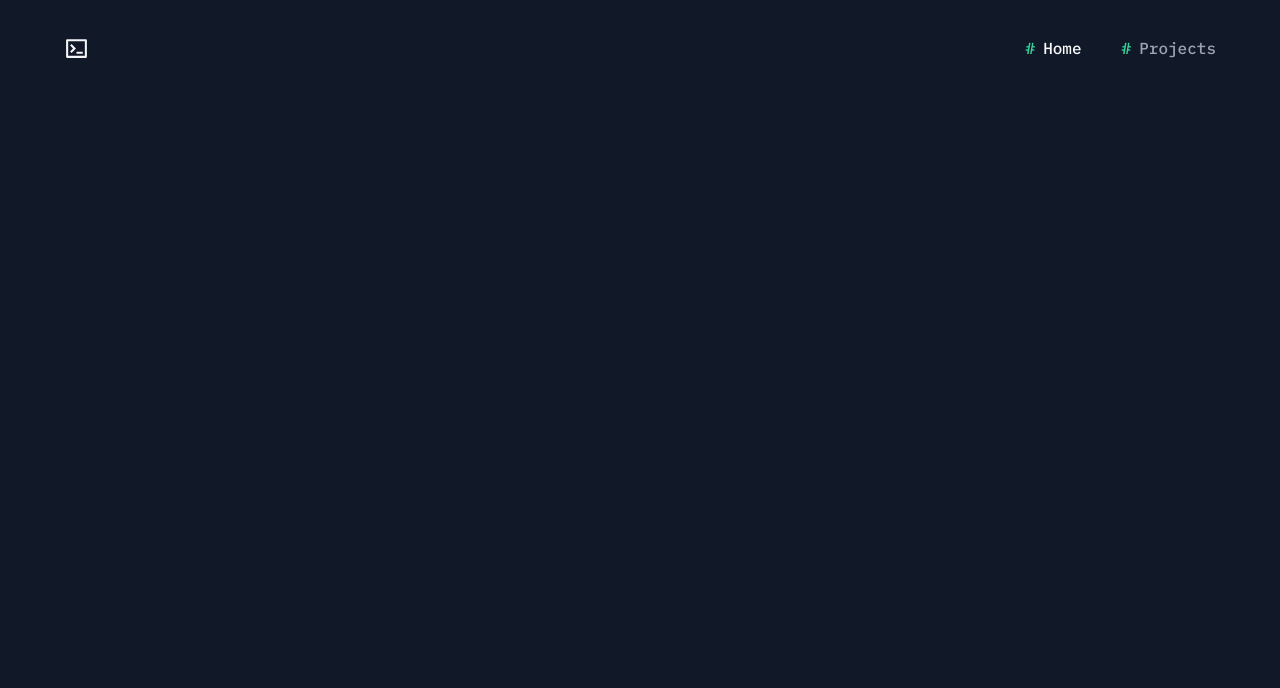
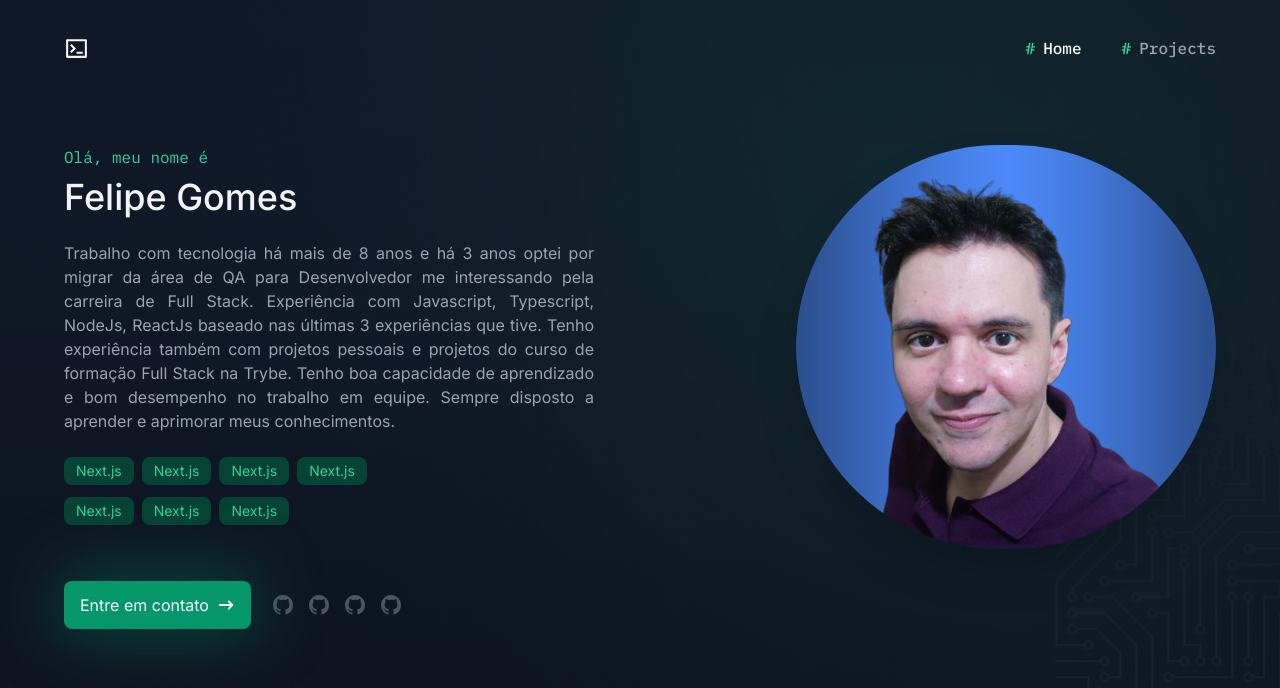
Before and after one commit to f3gomes/next-portfolio-2024, a Next.js app: page / in a window 1280 px wide. Shown: the top 688 px of the page. Built offline with nearby package versions, Linux system fonts and the light colour scheme.

Commit message:
feat(hero component): creates hero section

```diff
--- /dev/null
+++ b/app/components/button/index.tsx
@@ -0,0 +1,18 @@
+import { cn } from "@/app/lib/utils";
+import { ButtonHTMLAttributes } from "react";
+
+type ButtonProps = ButtonHTMLAttributes<HTMLButtonElement>;
+
+export const Button = ({ children, className, ...props }: ButtonProps) => {
+  return (
+    <button
+      className={cn(
+        "bg-emerald-600 py-3 px-4 rounded-lg text-gray-50 flex justify-center items-center gap-2 hover:bg-emerald-500 transition-all disabled:opacity-50",
+        className
+      )}
+      {...props}
+    >
+      {children}
+    </button>
+  );
+};
--- /dev/null
+++ b/app/components/sections/home/hero-section/index.tsx
@@ -0,0 +1,66 @@
+import { Button } from "@/app/components/button";
+import { TechBadge } from "@/app/components/tech-badge";
+import Image from "next/image";
+import React from "react";
+import { HiArrowNarrowRight } from "react-icons/hi";
+import { RiGithubFill } from "react-icons/ri";
+
+export default function HeroSection() {
+  return (
+    <section className="w-full lg:h-[755px] bg-hero-image bg-cover bg-center bg-no-repeat flex flex-col justify-end pb-10 sm:pb-32 py-32 lg:pb-[110px]">
+      <div className="container flex items-start justify-between flex-col-reverse lg:flex-row">
+        <div className="w-full lg:max-w-[530px]">
+          <p className="font-mono text-emerald-400">Olá, meu nome é</p>
+          <h2 className="text-4xl font-medium mt-2">Felipe Gomes</h2>
+
+          <p className="text-gray-400 my-6 text-sm sm:text-base text-justify">
+            Trabalho com tecnologia há mais de 8 anos e há 3 anos optei por
+            migrar da área de QA para Desenvolvedor me interessando pela
+            carreira de Full Stack. Experiência com Javascript, Typescript,
+            NodeJs, ReactJs baseado nas últimas 3 experiências que tive. Tenho
+            experiência também com projetos pessoais e projetos do curso de
+            formação Full Stack na Trybe. Tenho boa capacidade de aprendizado e
+            bom desempenho no trabalho em equipe. Sempre disposto a aprender e
+            aprimorar meus conhecimentos.
+          </p>
+
+          <div className="flex flex-wrap gap-x-2 gap-y-3 lg:max-w-[340px]">
+            {Array.from({ length: 7 }).map((_, index) => (
+              <TechBadge name="Next.js" key={index} />
+            ))}
+          </div>
+
+          <div className="mt-6 lg:mt-10 flex sm:items-center sm:gap-5 flex-col sm:flex-row">
+            <Button className="w-max shadow-button">
+              Entre em contato <HiArrowNarrowRight size={18} />
+            </Button>
+
+            <div className="text-2xl text-gray-600 flex items-center h-20 gap-3">
+              {Array.from({ length: 4 }).map((_, i) => (
+                <a
+                  href={"/"}
+                  key={`contact-${i}`}
+                  target="_blank"
+                  className="hover:text-gray-100 transition-colors"
+                  rel="noreferrer"
+                >
+                  <RiGithubFill />
+                </a>
+              ))}
+            </div>
+          </div>
+        </div>
+
+        <div>
+          <Image
+            width={420}
+            height={404}
+            alt="Foto de perfil"
+            src={"/images/profile-pic.png"}
+            className="w-[300px] h-[300px] lg:w-[420px] lg:h-[404px] mb-6 lg:mb-0 shadow-2xl rounded-full object-cover"
+          />
+        </div>
+      </div>
+    </section>
+  );
+}
--- /dev/null
+++ b/app/components/tech-badge/index.tsx
@@ -0,0 +1,19 @@
+'use client'
+
+import { motion } from 'framer-motion'
+import { ComponentProps } from 'react'
+
+type TechBadgeProps = ComponentProps<typeof motion.span> & {
+  name: string
+}
+
+export const TechBadge = ({ name, ...props }: TechBadgeProps) => {
+  return (
+    <motion.span
+      className="text-emerald-400 bg-emerald-900/80 text-sm py-1 px-3 rounded-lg"
+      {...props}
+    >
+      {name}
+    </motion.span>
+  )
+}
--- a/app/layout.tsx
+++ b/app/layout.tsx
@@ -1,7 +1,7 @@
-import { Inter, IBM_Plex_Mono } from "next/font/google";
+import { ReactNode } from "react";
+import { IBM_Plex_Mono, Inter } from "next/font/google";
+import { Header } from "./components/header";
 import "./globals.css";
-import { ReactNode } from "react";
-import { Header } from "./components/Header";
 
 const inter = Inter({
   variable: "--font-inter",
--- a/app/page.tsx
+++ b/app/page.tsx
@@ -1,3 +1,9 @@
+import HeroSection from "./components/sections/home/hero-section";
+
 export default async function Home() {
-  return <></>;
+  return (
+    <>
+      <HeroSection />
+    </>
+  );
 }
```
Also changed, not shown: app/components/header/index.tsx (renamed from app/components/Header/index.tsx), app/components/header/nav-item.tsx (renamed from app/components/Header/nav-item.tsx).
